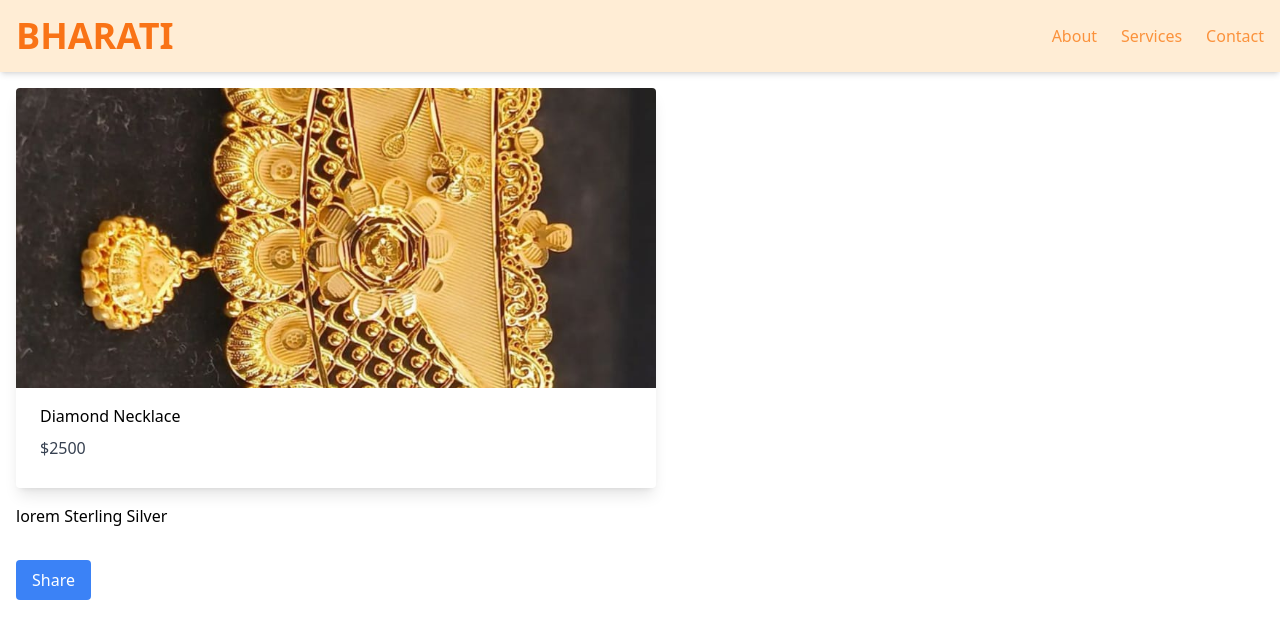
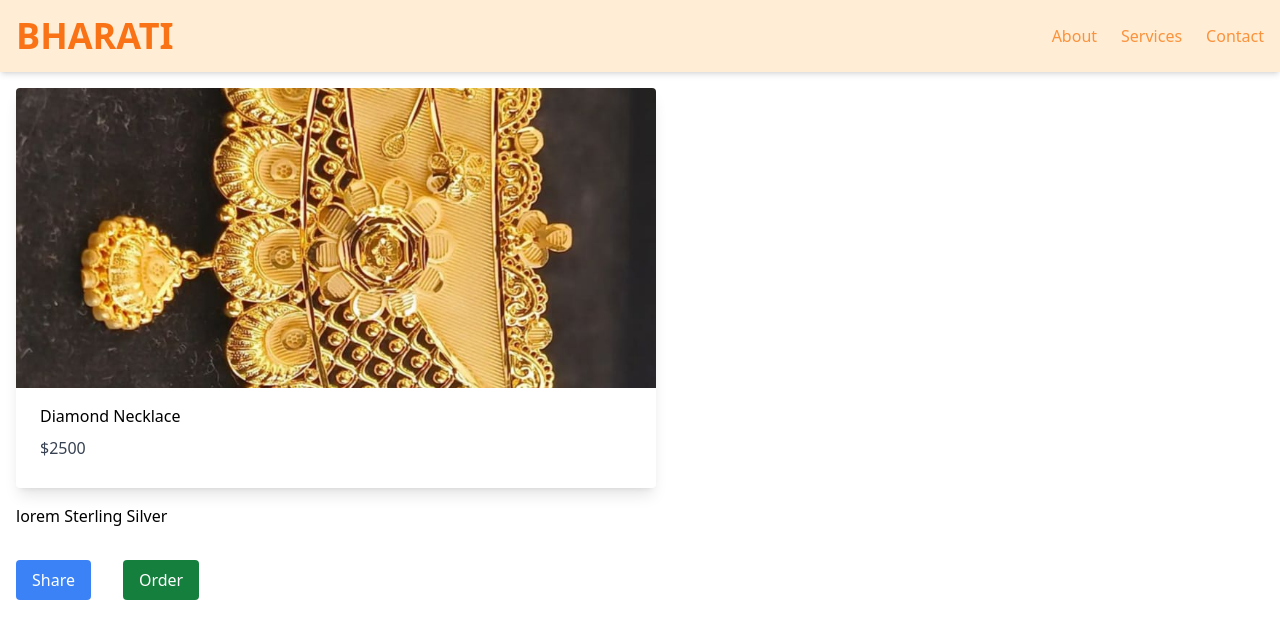
Before and after one commit to priy437pradhan/bharti-onegram-gold, a React (Vite) app: page /card/1 in a window 1280 px wide. Shown: the top 638 px of the page. Built offline with nearby package versions, Linux system fonts and the light colour scheme.

Commit message:
order and share button added

```diff
--- a/src/components/CardDetail.jsx
+++ b/src/components/CardDetail.jsx
@@ -1,5 +1,5 @@
 import { useParams } from 'react-router-dom';
-import '../App.css'
+import '../App.css';
 import { jewelleryData } from '../lib/jewelleryData';
 
 const CardDetail = () => {
@@ -22,6 +22,13 @@ const CardDetail = () => {
     } else {
       alert('Web Share API is not supported in your browser.');
     }
+  };
+
+  const handleOrder = () => {
+    const orderUrl = `https://wa.me/9861667624?text=${encodeURIComponent(
+      `Hello, I am interested in the ${card.title}.\n\nCheck it out here: ${window.location.href}`
+    )}`;
+    window.open(orderUrl, '_blank');
   };
 
   if (!card) {
@@ -57,6 +64,12 @@ const CardDetail = () => {
       >
         Share
       </button>
+      <button
+        onClick={handleOrder}
+        className="mt-4 bg-green-700 text-white py-2 px-4 rounded hover:bg-green-600 transition duration-300 mx-4"
+      >
+        Order
+      </button>
     </>
   );
 };
```
